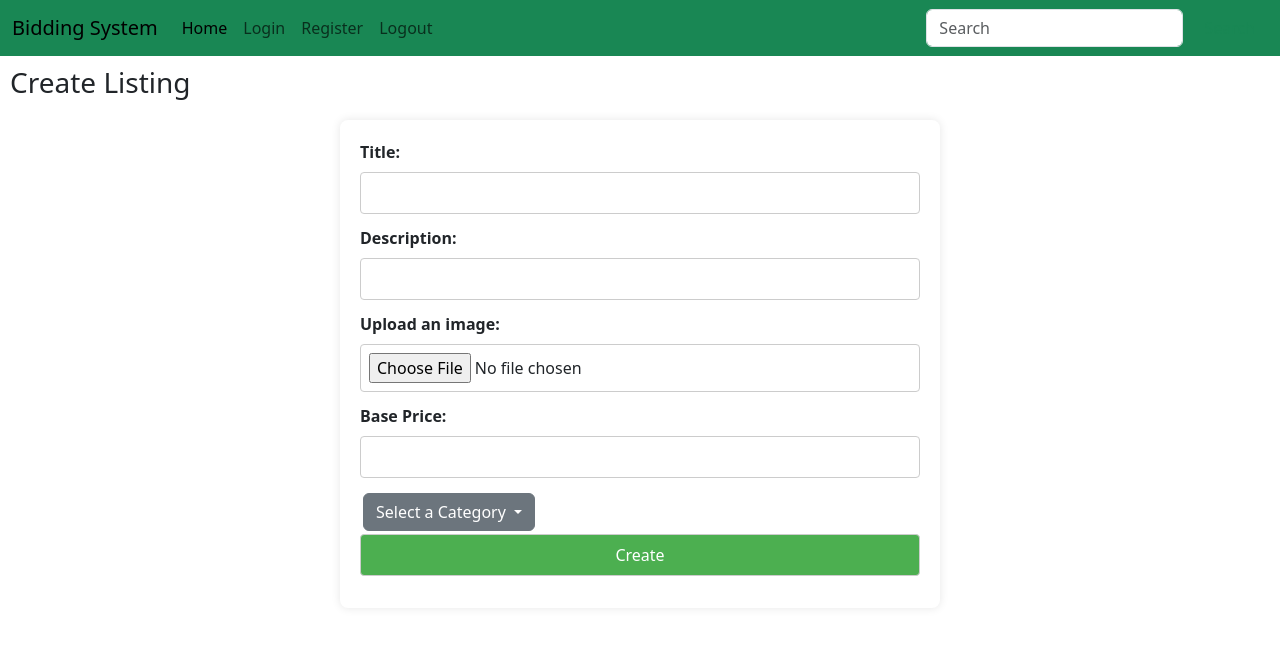
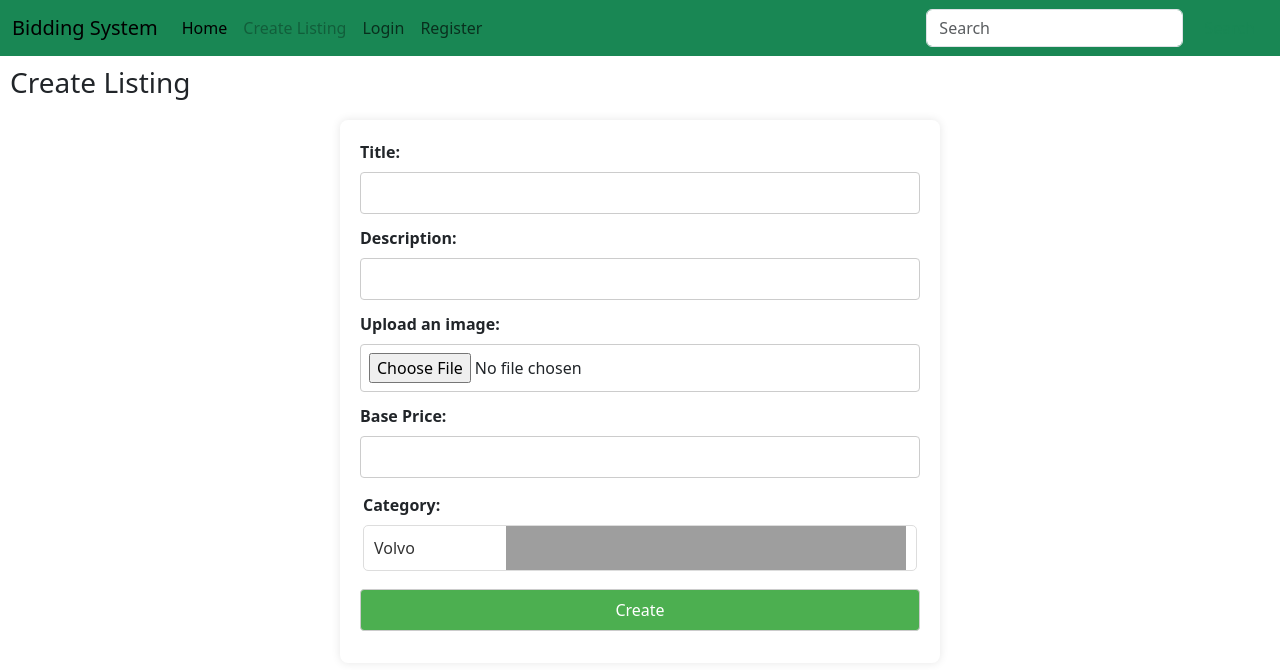
Before and after one commit to umairgosal/DBS-Project, a Django app: page /create in a window 1280 px wide. Shown: the top 670 px of the page. Run offline with Django 5.2, Linux system fonts and the light colour scheme; some libraries are stand-ins or nearby versions; grey boxes are pictures that could not be loaded.

Commit message:
listing can now be created, still need to store images in firease or somewhere else

```diff
--- a/databaseproject/biddingsystem/static/biddingsystem/styles.css
+++ b/databaseproject/biddingsystem/static/biddingsystem/styles.css
@@ -352,3 +352,39 @@ input[type="submit"] {
     margin: 0;
     color: #333;
   }
+
+/* Select styling */
+#categories {
+    width: 100%;
+    padding: 10px;
+    margin-bottom: 15px;
+    font-size: 16px;
+    border: 1px solid #ddd;
+    border-radius: 5px;
+    box-sizing: border-box;
+    background-color: #fff;
+    color: #333;
+  }
+
+  /* Remove default arrow icon in some browsers */
+  #categories::-ms-expand {
+    display: none;
+  }
+
+  /* Custom arrow icon */
+  #categories {
+    appearance: none;
+    background-image: url('path-to-arrow-icon.png'); /* Add your custom arrow icon */
+    background-repeat: no-repeat;
+    background-position: right 10px center;
+  }
+
+  /* Hover and focus effects */
+  #categories:hover, #categories:focus {
+    border-color: #aaa;
+  }
+
+  /* Active state */
+  #categories:active {
+    border-color: #555;
+  }
--- a/databaseproject/biddingsystem/templates/biddingsystem/createListing.html
+++ b/databaseproject/biddingsystem/templates/biddingsystem/createListing.html
@@ -7,6 +7,7 @@
 {% block body %}
     <h3 class="heading">Create Listing</h3>
     <form action="{% url 'create' %}" method="post" enctype="multipart/form-data">
+        {% csrf_token %}
         <div id="createListing">
             <div id="createListing__title">
                 <label for="title">Title:</label>
@@ -23,18 +24,26 @@
             </div>
             <div id="createListing__basePrice">
                 <label for="basePrice">Base Price:</label>
-                <input type="number" name="basePrice">
+                <input type="number" name="base_price">
             </div>
             <div id="createListing__category">
                 <div class="dropdown">
-                    <button class="btn btn-secondary dropdown-toggle" type="button" data-bs-toggle="dropdown" aria-expanded="false">
+                    <!-- <button class="btn btn-secondary dropdown-toggle" type="button" data-bs-toggle="dropdown" aria-expanded="false">
                       Select a Category
                     </button>
                     <ul class="dropdown-menu">
                       <li><a class="dropdown-item" href="#">Home</a></li>
                       <li><a class="dropdown-item" href="#">Automobile</a></li>
                       <li><a class="dropdown-item" href="#">Sports</a></li>
-                    </ul>
+                    </ul> -->
+                    <label for="category: ">Category: </label>
+
+                    <select name="category" id="categories">
+                        <option value="volvo">Volvo</option>
+                        <option value="saab">Saab</option>
+                        <option value="mercedes">Mercedes</option>
+                        <option value="audi">Audi</option>
+                    </select>
                   </div>
             </div>
             <div id="createListing__submit">
--- a/databaseproject/biddingsystem/templates/biddingsystem/layout.html
+++ b/databaseproject/biddingsystem/templates/biddingsystem/layout.html
@@ -28,18 +28,31 @@
                     <li class="nav-item">
                     <a class="nav-link active" aria-current="page" href="{% url 'index' %}">Home</a>
                     </li>
-                    <!-- if user is not signed in -->
-                    <li class="nav-item">
-                    <a class="nav-link" href="{% url 'login' %}">Login</a>
-                    </li>
-                    <li class="nav-item">
-                    <a class="nav-link" href="{%url 'register' %}">Register</a>
-                    <!-- endif user is not signed in -->
+                    {% if user.is_authenticated %}
+                        <li class="nav-item">
+                            <a class="nav-link" href="{% url 'create' %}">{{ user.first_name }}</a>
+                        </li>
+                        <li class="nav-item">
+                            <a class="nav-link" href="{% url 'create' %}">Create Listing</a>
+                        </li>
+                        <li class="nav-item">
+                            <a class="nav-link" href="{% url 'create' %}">Watchlist</a>
+                        </li>
+                        <li class="nav-item">
+                            <a class="nav-link" href="{% url 'logout' %}">Logout</a>
+                        </li>
+                    {% else %}
+                        <li class="nav-item">
+                            <a class="nav-link disabled" aria-disabled="true">Create Listing</a>
+                        </li>
+                        <li class="nav-item">
+                            <a class="nav-link" href="{% url 'login' %}">Login</a>
+                        </li>
+                        <li class="nav-item">
+                            <a class="nav-link" href="{%url 'register' %}">Register</a>
+                        </li>
+                    {% endif %}
 
-                    </li>
-                    <li class="nav-item">
-                        <a class="nav-link" href="{% url 'logout' %}">Logout</a>
-                    </li>
                     <!-- <li class="nav-item dropdown">
                     <a class="nav-link dropdown-toggle" href="#" role="button" data-bs-toggle="dropdown" aria-expanded="false">
                         Dropdown
@@ -51,9 +64,7 @@
                         <li><a class="dropdown-item" href="#">Something else here</a></li>
                     </ul>
                     </li> -->
-                    <!-- <li class="nav-item">
-                    <a class="nav-link disabled" aria-disabled="true">Disabled</a>
-                    </li> -->
+
                 </ul>
                 <form class="d-flex" role="search">
                     <input class="form-control me-2" type="search" placeholder="Search" aria-label="Search">
@@ -64,5 +75,29 @@
         </nav>
         {% block body %}
         {% endblock %}
+
+        <script type="module">
+            // Import the functions you need from the SDKs you need
+            import { initializeApp } from "https://www.gstatic.com/firebasejs/10.7.1/firebase-app.js";
+            import { getAnalytics } from "https://www.gstatic.com/firebasejs/10.7.1/firebase-analytics.js";
+            // TODO: Add SDKs for Firebase products that you want to use
+            // https://firebase.google.com/docs/web/setup#available-libraries
+
+            // Your web app's Firebase configuration
+            // For Firebase JS SDK v7.20.0 and later, measurementId is optional
+            const firebaseConfig = {
+              apiKey: "AIzaSyA0D4DfmdtOWCjSXutjiWaEPFcrVW124vY",
+              authDomain: "biddingsystem-55752.firebaseapp.com",
+              projectId: "biddingsystem-55752",
+              storageBucket: "biddingsystem-55752.appspot.com",
+              messagingSenderId: "111594590720",
+              appId: "1:111594590720:web:2a9f5eba258eecada3fee5",
+              measurementId: "G-8060RX134X"
+            };
+
+            // Initialize Firebase
+            const app = initializeApp(firebaseConfig);
+            const analytics = getAnalytics(app);
+          </script>
     </body>
 </html>
--- a/databaseproject/biddingsystem/views.py
+++ b/databaseproject/biddingsystem/views.py
@@ -3,7 +3,21 @@ from django.db import connection, IntegrityError
 from django.contrib.auth import authenticate, login, logout
 from django.urls import reverse
 from django.contrib.auth.models import User
+# import pyrebase
 
+
+# firebaseConfig = {
+# "apiKey": "AIzaSyA0D4DfmdtOWCjSXutjiWaEPFcrVW124vY",
+# "authDomain": "biddingsystem-55752.firebaseapp.com",
+# "projectId": "biddingsystem-55752",
+# "storageBucket": "biddingsystem-55752.appspot.com",
+# "messagingSenderId": "111594590720",
+# "appId": "1:111594590720:web:2a9f5eba258eecada3fee5",
+# "measurementId": "G-8060RX134X"
+# }
+
+# firebase = pyrebase.initialize_app(firebaseConfig)
+# storage = firebase.storage()
 
 def my_custom_sql():
     with connection.cursor() as cursor:
@@ -61,6 +75,18 @@ def index(request):
     })
 
 def create(request):
+    if request.method == "POST":
+        title = request.POST["title"]
+        description = request.POST["description"]
+        base_price = request.POST["base_price"]
+        category = request.POST["category"]
+        image = request.POST["image"]
+
+        query = "INSERT INTO listing (lister, title, description, base_price, current_price, category, time_created) VALUES ('{}', '{}', '{}', '{}', '{}', '{}', NOW())".format(request.user.username, title, description, base_price, base_price, category)
+        with connection.cursor() as cursor:
+            cursor.execute(query)
+
+        return redirect(reverse(index))
     return render(request, "biddingsystem/createListing.html")
 
 def listing(request, listing_id):
```
